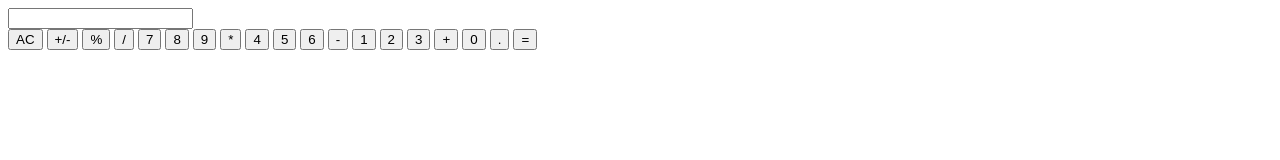
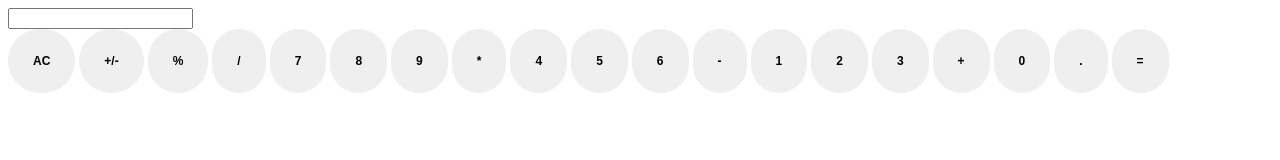
Before and after one commit to HartmanBrandon/CalTest, a plain HTML site: page index.html in a window 1280 px wide. Drawn offline with Linux system fonts and the light colour scheme.

Commit message:
Finished html and started styling the cal

```diff
--- a/index.html
+++ b/index.html
@@ -5,7 +5,7 @@
     <meta charset="UTF-8">
     <meta name="viewport" content="width=device-width, initial-scale=1.0">
     <title>Calculator</title>
-    <link rel="stylesheet" src="style.css">
+    <link rel="stylesheet" href="style.css">
     <script src="script.js"></script>
 </head>
 
@@ -18,24 +18,23 @@
             <button class="keys-btn">AC</button>
             <button class="keys-btn">+/-</button>
             <button class="keys-btn">%</button>
-            <button class="keys-btn">/</button>
+            <button class="operator-btn">/</button>
             <button class="number-btn">7</button>
             <button class="number-btn">8</button>
             <button class="number-btn">9</button>
-            <button class="keys-btn">*</button>
+            <button class="operator-btn">*</button>
             <button class="number-btn">4</button>
             <button class="number-btn">5</button>
             <button class="number-btn">6</button>
-            <button class="keys-btn">-</button>
+            <button class="operator-btn">-</button>
             <button class="number-btn">1</button>
             <button class="number-btn">2</button>
             <button class="number-btn">3</button>
-            <button class="keys-btn">+</button>
+            <button class="operator-btn">+</button>
             <button class="number-btn">0</button>
-            <button class="keys-btn">.</button>
-            <button class="keys-btn">=</button>
+            <button class="operator-btn">.</button>
+            <button class="operator-btn">=</button>
         </div>
     </div>
 </body>
-
 </html>
--- a/style.css
+++ b/style.css
@@ -0,0 +1,7 @@
+button {
+    border-radius: 50px;
+    border: none;
+    padding: 25px;
+    font-weight: bold;
+    font-size: 12px;
+}
```
